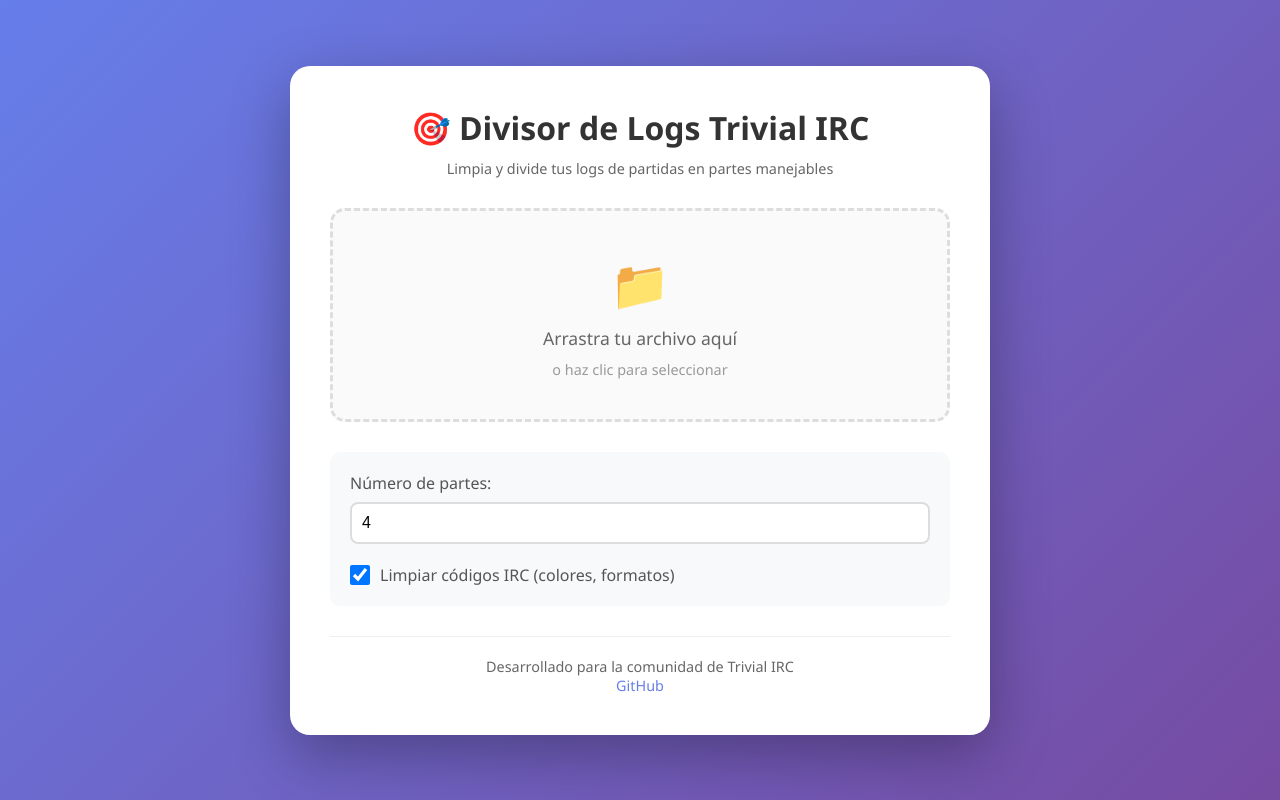
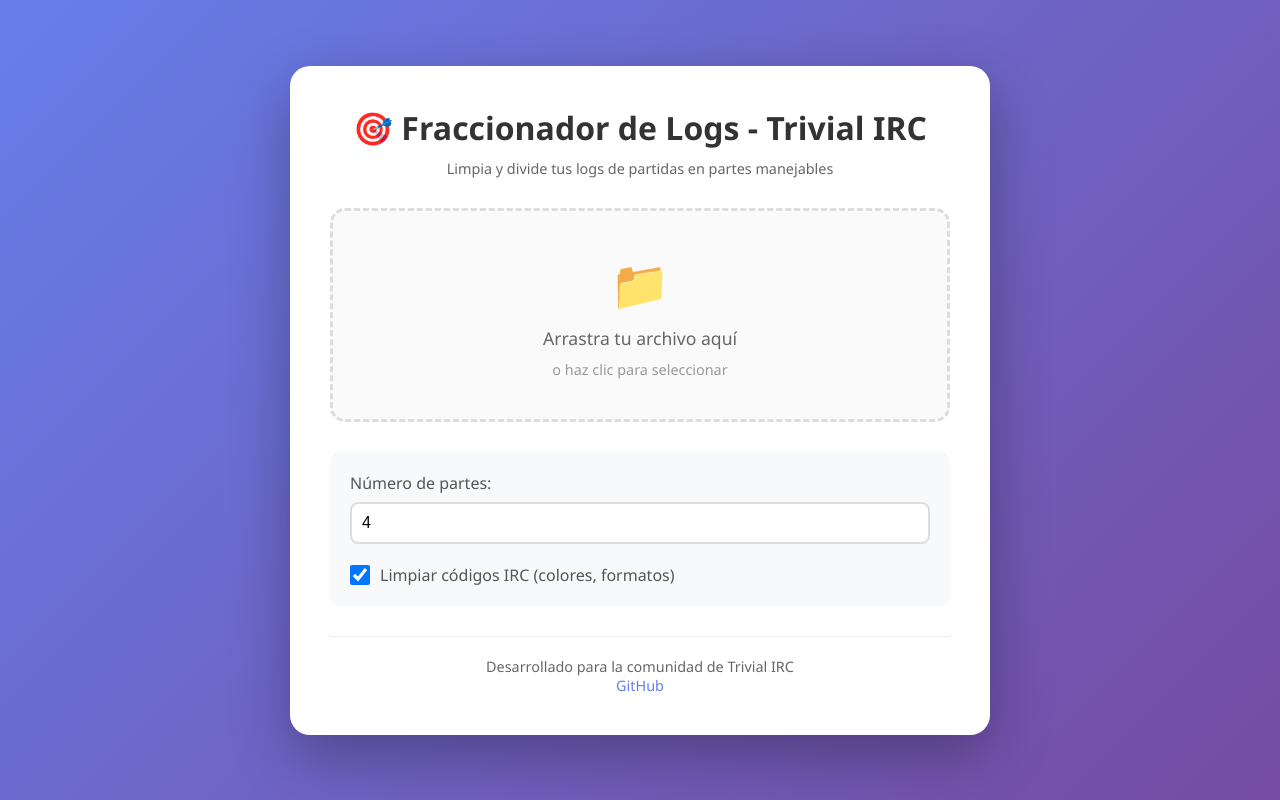
Before and after one commit to JeroKmkz/fraccionador-logs, a plain HTML site: page index.html in a window 1280 px wide. Drawn offline with nearby package versions, Linux system fonts and the light colour scheme.

Commit message:
Update index.html

```diff
--- a/index.html
+++ b/index.html
@@ -3,7 +3,7 @@
 <head>
     <meta charset="UTF-8">
     <meta name="viewport" content="width=device-width, initial-scale=1.0">
-    <title>Divisor de Logs Trivial IRC</title>
+    <title>Fraccionador y limpiador de Logs - Trivial IRC</title>
     <style>
         * {
             margin: 0;
@@ -334,7 +334,7 @@
 </head>
 <body>
     <div class="container">
-        <h1>🎯 Divisor de Logs Trivial IRC</h1>
+        <h1>🎯 Fraccionador de Logs - Trivial IRC</h1>
         <p class="subtitle">Limpia y divide tus logs de partidas en partes manejables</p>
 
         <div class="upload-area" id="uploadArea">
```
